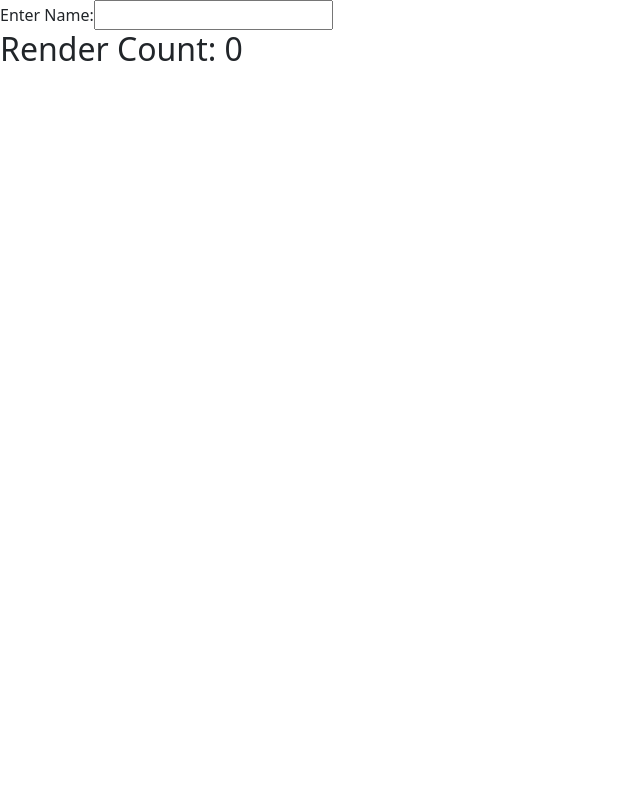
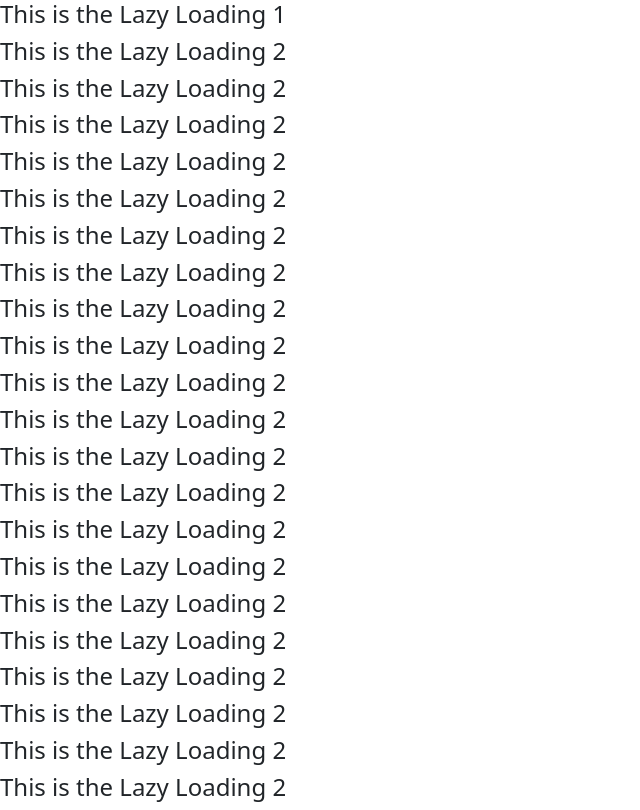
Before and after one commit to harshith1123/React-JS, a React (Create React App) app in the folder my-app/: page / in a window 1280 px wide. Shown: the whole page, without its empty margins (0-640 px from the left). Built offline with nearby package versions, Linux system fonts and the light colour scheme.

Commit message:
Learned Lazy Loading concept in React

```diff
--- a/my-app/src/App.js
+++ b/my-app/src/App.js
@@ -10,9 +10,16 @@ import Export, {Export2,Export3} from './Export'
 import { ClassComponent } from './Class_Component';
 import { createContext,useState } from 'react';
 import UseContext1 from './UseContext1';
+import { Suspense, lazy } from 'react';
+// import Lazy_Loading1 from './Lazy_Loading1';
+// import Lazy_Loading1 from './Lazy_Loading1';
+// Lazy function is a function that returns callback function which dynamically import
+const Lazy1 = lazy(()=> import ('./Lazy_Loading1'));
+const Lazy2 = lazy(()=> import ('./Lazy_Loading2'));
 
 export const NameContext = createContext();
 export const StateContext = createContext();
+
 
 let name = "Harshit Shetty"
 let car_obj = {
@@ -58,12 +65,17 @@ function App() {
     <Export2/>
     <Export3/>
     <ClassComponent/> */}
-    <NameContext.Provider value={"Harshit"}>
+    {/* <NameContext.Provider value={"Harshit"}>
     <StateContext.Provider value ={person}>
       <UseContext1/>
     </StateContext.Provider>
 
-    </NameContext.Provider>
+    </NameContext.Provider> */}
+    {/* <Lazy_Loading1/> */}
+    <Suspense fallback={<div>LOADING...</div>}>
+      <Lazy1/>
+      <Lazy2/>
+    </Suspense>
     </>
   );
 }
--- /dev/null
+++ b/my-app/src/Lazy_Loading1.js
@@ -0,0 +1,11 @@
+import React from 'react'
+
+function Lazy_Loading1() {
+  return (
+    <div>
+      <h4>This is the Lazy Loading 1</h4>
+    </div>
+  )
+}
+
+export default Lazy_Loading1
--- /dev/null
+++ b/my-app/src/Lazy_Loading2.js
@@ -0,0 +1,31 @@
+import React from 'react'
+
+function Lazy_Loading2() {
+  return (
+    <div>
+      <h4>This is the Lazy Loading 2</h4>
+      <h4>This is the Lazy Loading 2</h4>
+      <h4>This is the Lazy Loading 2</h4>
+      <h4>This is the Lazy Loading 2</h4>
+      <h4>This is the Lazy Loading 2</h4>
+      <h4>This is the Lazy Loading 2</h4>
+      <h4>This is the Lazy Loading 2</h4>
+      <h4>This is the Lazy Loading 2</h4>
+      <h4>This is the Lazy Loading 2</h4>
+      <h4>This is the Lazy Loading 2</h4>
+      <h4>This is the Lazy Loading 2</h4>
+      <h4>This is the Lazy Loading 2</h4>
+      <h4>This is the Lazy Loading 2</h4>
+      <h4>This is the Lazy Loading 2</h4>
+      <h4>This is the Lazy Loading 2</h4>
+      <h4>This is the Lazy Loading 2</h4>
+      <h4>This is the Lazy Loading 2</h4>
+      <h4>This is the Lazy Loading 2</h4>
+      <h4>This is the Lazy Loading 2</h4>
+      <h4>This is the Lazy Loading 2</h4>
+      <h4>This is the Lazy Loading 2</h4>
+    </div>
+  )
+}
+
+export default Lazy_Loading2
--- a/my-app/src/index.js
+++ b/my-app/src/index.js
@@ -88,7 +88,8 @@ root.render(
     {/* <UnControlled_Component/> */}
     {/* <CallBackRef/> */}
     {/* <UseRef1/> */}
-    <UseRef2/>
+    {/* <UseRef2/> */}
+    <App/>
   </React.StrictMode>
 );
 // root.render(
```
